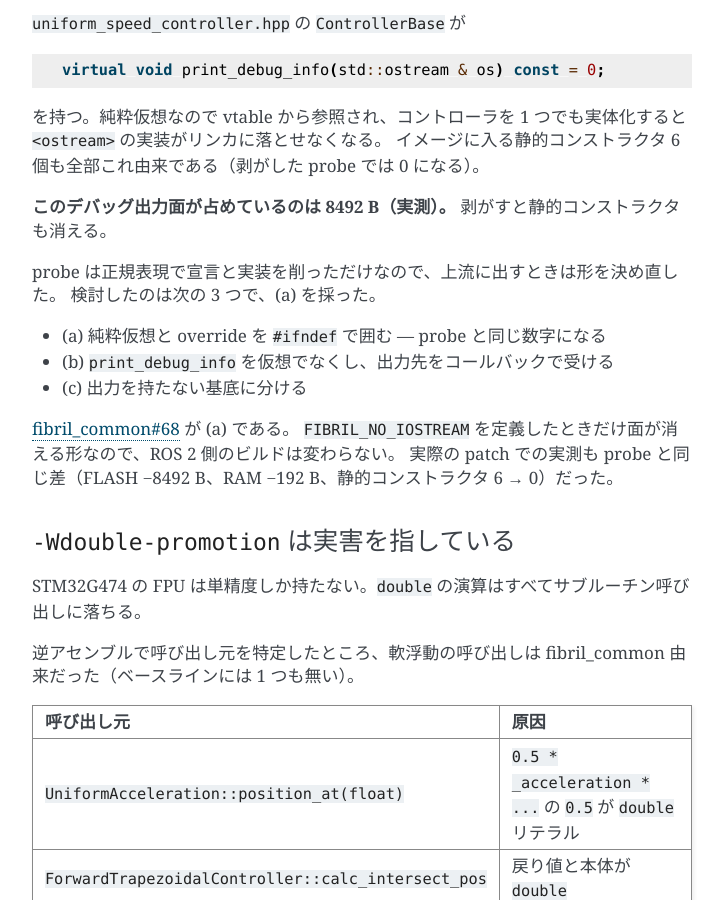
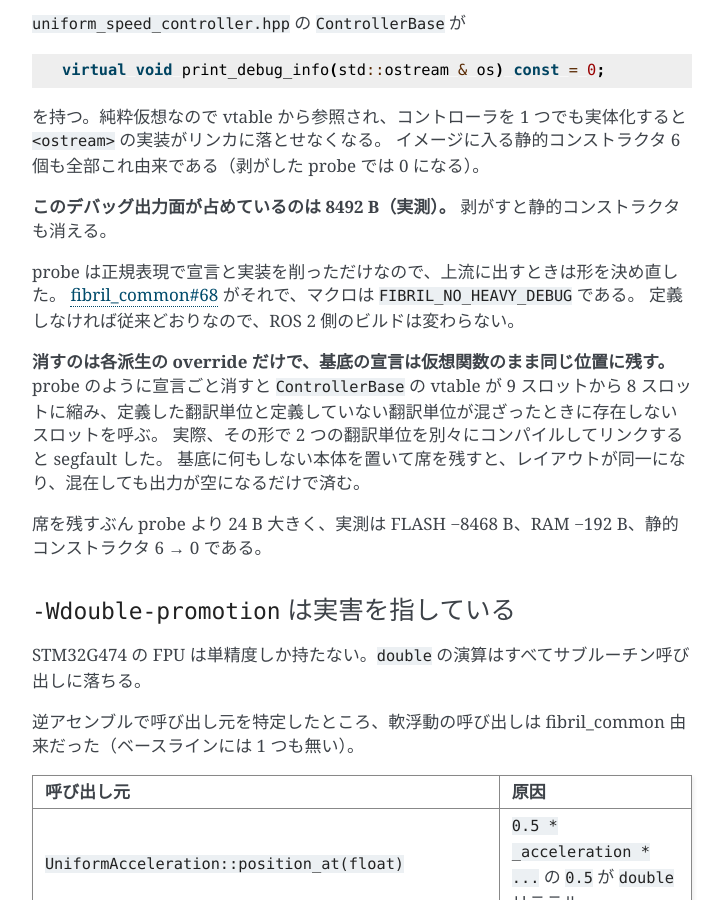
Before and after one commit to ForteFibre/fibril_zephyr, a Sphinx documentation site: the page built from doc/adr/0008-fibril-common-integration.md, in a window 1280 px wide and 900 px high, scrolled down 2212 px. Shown: the whole window, without its empty margins (388-1112 px from the left). Built offline with Sphinx 7.4.7, drawn with Linux system fonts in a browser that asks for light colours; some of the changed text lies outside the part shown.

Commit message:
docs(adr): iostream を外す形が vtable を保つものになったことを 0008 に反映する
probe のように宣言ごと消すと vtable が縮み、翻訳単位が混ざったときに
存在しないスロットを呼ぶ。上流ではそうしなかったので、採った形と実測を
差し替える。

Co-Authored-By: Claude Opus 5 (1M context) <noreply@anthropic.com>

````diff
--- a/doc/adr/0008-fibril-common-integration.md
+++ b/doc/adr/0008-fibril-common-integration.md
@@ -77,15 +77,15 @@ virtual void print_debug_info(std::ostream & os) const = 0;
 **このデバッグ出力面が占めているのは 8492 B（実測）。** 剥がすと静的コンストラクタも消える。
 
 probe は正規表現で宣言と実装を削っただけなので、上流に出すときは形を決め直した。
-検討したのは次の 3 つで、(a) を採った。
+[fibril_common#68](https://github.com/ForteFibre/fibril_common/pull/68) がそれで、マクロは `FIBRIL_NO_HEAVY_DEBUG` である。
+定義しなければ従来どおりなので、ROS 2 側のビルドは変わらない。
 
-- (a) 純粋仮想と override を `#ifndef` で囲む — probe と同じ数字になる
-- (b) `print_debug_info` を仮想でなくし、出力先をコールバックで受ける
-- (c) 出力を持たない基底に分ける
+**消すのは各派生の override だけで、基底の宣言は仮想関数のまま同じ位置に残す。**
+probe のように宣言ごと消すと `ControllerBase` の vtable が 9 スロットから 8 スロットに縮み、定義した翻訳単位と定義していない翻訳単位が混ざったときに存在しないスロットを呼ぶ。
+実際、その形で 2 つの翻訳単位を別々にコンパイルしてリンクすると segfault した。
+基底に何もしない本体を置いて席を残すと、レイアウトが同一になり、混在しても出力が空になるだけで済む。
 
-[fibril_common#68](https://github.com/ForteFibre/fibril_common/pull/68) が (a) である。
-`FIBRIL_NO_IOSTREAM` を定義したときだけ面が消える形なので、ROS 2 側のビルドは変わらない。
-実際の patch での実測も probe と同じ差（FLASH −8492 B、RAM −192 B、静的コンストラクタ 6 → 0）だった。
+席を残すぶん probe より 24 B 大きく、実測は FLASH −8468 B、RAM −192 B、静的コンストラクタ 6 → 0 である。
 
 ### `-Wdouble-promotion` は実害を指している
 
@@ -167,17 +167,18 @@ picolibc の malloc アリーナは既定が `CONFIG_COMMON_LIBC_MALLOC_ARENA_SI
 | `data/circular_buffer` | — | — | — | Mutex 型を渡せば使える |
 | `utils/callback_handle`、`controller/controller_manager` | あり | — | — | アリーナを切れば使える |
 | `controller/limit_profile` | あり | — | — | アリーナを切れば使える |
-| `controller/uniform_speed_controller`、`composite_controller`、`reverse_controller`、`trapezoidal_controller` | あり | あり | あり | 上流の変更が要る |
-| `navigation/pure_pursuit_tracker` | あり | あり | あり | 上流の変更が要る |
+| `controller/uniform_speed_controller`、`composite_controller`、`reverse_controller`、`trapezoidal_controller` | あり | あり | あり | iostream は [#68](https://github.com/ForteFibre/fibril_common/pull/68) で外せる |
+| `navigation/pure_pursuit_tracker` | あり | あり | あり | iostream は [#68](https://github.com/ForteFibre/fibril_common/pull/68) で外せる。`double` は残る |
 
 ## Decision
 
 まだ決めていない。決めるには「最初にどの部品を載せたいか」が要る。
 
 - **PID や serde から始めるなら、止まるものは何も無い。** module のグルーを足せばその日から使える。
-- **軌道生成（`TrapezoidalController`）から始めるなら、iostream の 8492 B は [fibril_common#68](https://github.com/ForteFibre/fibril_common/pull/68) で外せる。** マージされれば、Zephyr 側の Kconfig から `FIBRIL_NO_IOSTREAM` を定義して使う。
+- **軌道生成（`TrapezoidalController`）から始めるなら、iostream の 8468 B は [fibril_common#68](https://github.com/ForteFibre/fibril_common/pull/68) で外せる。** [#69](https://github.com/ForteFibre/fibril_common/pull/69) の `CONFIG_FIBRIL_COMMON_NO_HEAVY_DEBUG` が既定で立つので、こちらで指定することはない。
 
-いずれにせよ module のグルーは共通で要る。形は fibril_can が先例になる。
+いずれにせよ module のグルーは共通で要る。
+[fibril_common#69](https://github.com/ForteFibre/fibril_common/pull/69) がそれで、形は fibril_can が先例になっている。
 
 ```text
 fibril_common/zephyr/
@@ -199,7 +200,7 @@ fibril_common/zephyr/
 
 | 段 | 内容 |
 | --- | --- |
-| Phase 0 | fibril_common に `zephyr/` のグルーを足す PR。iostream の扱いは [#68](https://github.com/ForteFibre/fibril_common/pull/68) で先に出してある |
+| Phase 0 | fibril_common 側。[#68](https://github.com/ForteFibre/fibril_common/pull/68)（`FIBRIL_NO_HEAVY_DEBUG`）と [#69](https://github.com/ForteFibre/fibril_common/pull/69)（`zephyr/` のグルー）で出してある |
 | Phase 1 | `west.yml` にプロジェクトを足し、最初の利用者（`lib/fibril_can_node/<type>/` の 1 つ）で使う |
 
 `-Wdouble-promotion` の修正と `SteadyClock` の扱いは、Zephyr で使うかどうかに関わらず上流に返す価値がある。
````
